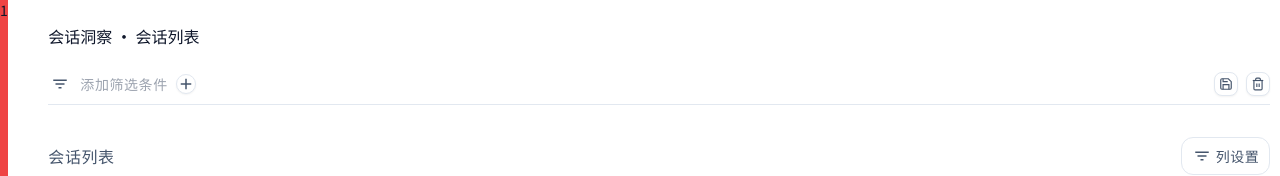
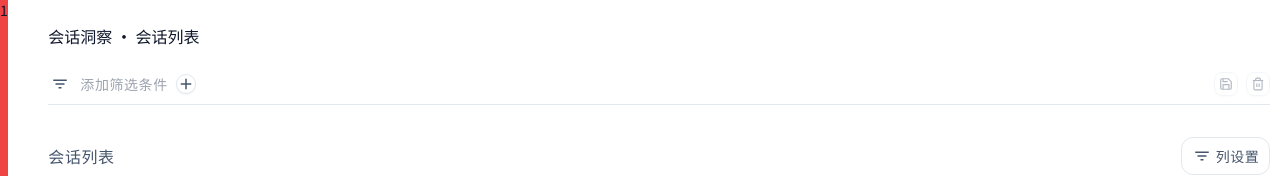
Before and after one commit to Xdong320/xcomponents, a React (Vite) app: page / in a window 1280 px wide. Shown: the top 176 px of the page. Built offline with nearby package versions, Linux system fonts and the light colour scheme.

Commit message:
feat: update FilterBuilder to improve date handling and add conditional button states; enhance README with filter type details

```diff
--- a/src/components/table/FilterBuilder.tsx
+++ b/src/components/table/FilterBuilder.tsx
@@ -43,17 +43,18 @@ function savePresets(id: string, presets: SavedFilterPreset[]) {
 function createEmptyCondition(fieldMeta: FilterFieldMeta): FilterCondition {
   const ops = getOperatorsForType(fieldMeta.type, fieldMeta.range);
   const isRangeNumber = fieldMeta.type === "number" && fieldMeta.range === true;
+  const isDate = fieldMeta.type === "date" || fieldMeta.type === "dateRange";
+  const defaultWhen = "after";
   return {
     field: fieldMeta.field,
     label: fieldMeta.label,
     type: fieldMeta.type,
-    operator: isRangeNumber ? "范围" : (ops[0] ?? "="),
-    value:
-      fieldMeta.type === "date" || fieldMeta.type === "dateRange"
-        ? { when: "after", date: "", time: "00:00" }
-        : isRangeNumber
-          ? { min: undefined, max: undefined }
-          : undefined,
+    operator: isRangeNumber ? "范围" : isDate ? defaultWhen : (ops[0] ?? "="),
+    value: isDate
+      ? { when: defaultWhen, date: "", time: "00:00" }
+      : isRangeNumber
+        ? { min: undefined, max: undefined }
+        : undefined,
   };
 }
 
@@ -225,6 +226,7 @@ export const FilterBuilder: React.FC<FilterBuilderInternalProps> = ({
   }, [id, conditions, presets, saveName]);
 
   const tagsWrapClass = "flex min-w-0 flex-1 flex-wrap items-center gap-2";
+  const hasConditions = conditions.length > 0;
 
   if (variant !== "bar") {
     return (
@@ -345,7 +347,6 @@ export const FilterBuilder: React.FC<FilterBuilderInternalProps> = ({
                       <div className="mb-1 px-3 py-1 text-sm font-medium text-600">
                         已保存的筛选
                       </div>
-                      <div className="my-1 border-t border-200" />
                     </>
                   )}
                   {presets.map((p) => (
@@ -382,6 +383,10 @@ export const FilterBuilder: React.FC<FilterBuilderInternalProps> = ({
                     </div>
                   ))}
 
+                  {presets.length > 0 && (
+                    <div className="my-1 border-t border-200 mx-3" />
+                  )}
+
                   <div className="mb-1 px-3 py-1 text-sm font-medium text-600">
                     表格字段
                   </div>
@@ -403,8 +408,16 @@ export const FilterBuilder: React.FC<FilterBuilderInternalProps> = ({
         <div className="flex shrink-0 items-center gap-2">
           <button
             type="button"
-            onClick={() => setSaveModalOpen(true)}
-            className="flex h-6 w-6 items-center justify-center rounded-lg border border-200 bg-0 text-600 shadow-sm hover:bg-100 hover:text-950"
+            onClick={() => {
+              if (!hasConditions) return;
+              setSaveModalOpen(true);
+            }}
+            disabled={!hasConditions}
+            className={`flex h-6 w-6 items-center justify-center rounded-lg border border-200 bg-0 text-600 shadow-sm ${
+              hasConditions
+                ? "hover:bg-100 hover:text-950"
+                : "cursor-not-allowed opacity-40"
+            }`}
             aria-label="保存筛选"
             title="保存当前筛选条件"
           >
@@ -424,10 +437,16 @@ export const FilterBuilder: React.FC<FilterBuilderInternalProps> = ({
           <button
             type="button"
             onClick={() => {
+              if (!hasConditions) return;
               setConditions([]);
               onChange?.([]);
             }}
-            className="flex h-6 w-6 items-center justify-center rounded-lg border border-200 bg-0 text-600 shadow-sm hover:bg-100 hover:text-950"
+            disabled={!hasConditions}
+            className={`flex h-6 w-6 items-center justify-center rounded-lg border border-200 bg-0 text-600 shadow-sm ${
+              hasConditions
+                ? "hover:bg-100 hover:text-950"
+                : "cursor-not-allowed opacity-40"
+            }`}
             aria-label="清空筛选"
             title="清空所有已选筛选条件"
           >
@@ -581,14 +600,13 @@ function ConditionDialog({
               </label>
               <ConditionSelect
                 value={dateValue.when ?? "after"}
-                onChange={(val) =>
+                onChange={(val) => {
+                  const whenVal = val as "before" | "after";
                   onUpdate({
-                    value: {
-                      ...dateValue,
-                      when: val as "before" | "after",
-                    },
-                  })
-                }
+                    operator: whenVal,
+                    value: { ...dateValue, when: whenVal },
+                  });
+                }}
                 options={[
                   { value: "before", label: "before" },
                   { value: "after", label: "after" },
--- a/src/components/table/types.ts
+++ b/src/components/table/types.ts
@@ -18,6 +18,7 @@ export interface FilterFieldMeta {
   options?: Array<{ label: string; value: string | number | boolean }>;
   /** 为 true 时，该字段使用范围筛选（最小值～最大值），仅对 number 类型生效 */
   range?: boolean;
+  operatorsText?: Record<string, string>; // 仅影响展示
 }
 
 export interface FilterCondition {
--- a/src/examples/TableDemo.tsx
+++ b/src/examples/TableDemo.tsx
@@ -310,6 +310,7 @@ export function TableDemo() {
   );
 
   const handleFilterChange = useCallback((conditions: FilterCondition[]) => {
+    console.log("FilterBuilder onChange", conditions);
     setFilterConditions(conditions);
     setPaginationCurrent(1);
   }, []);
```
Also changed, not shown: src/components/table/README.md.
